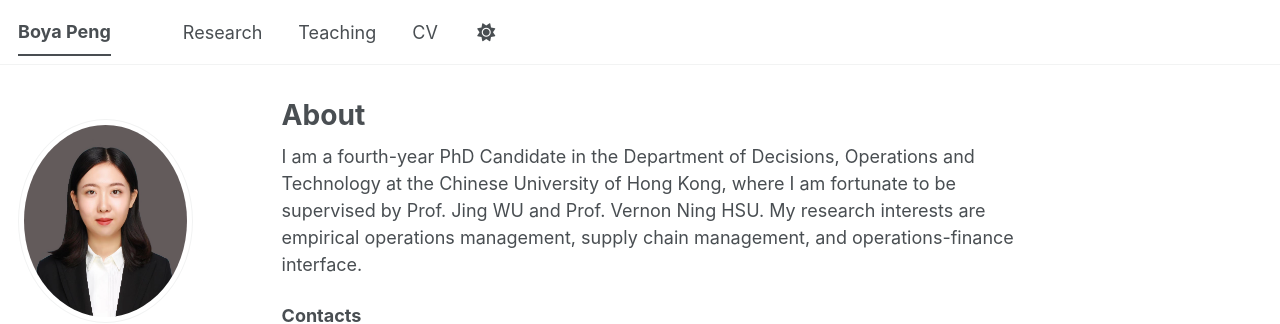
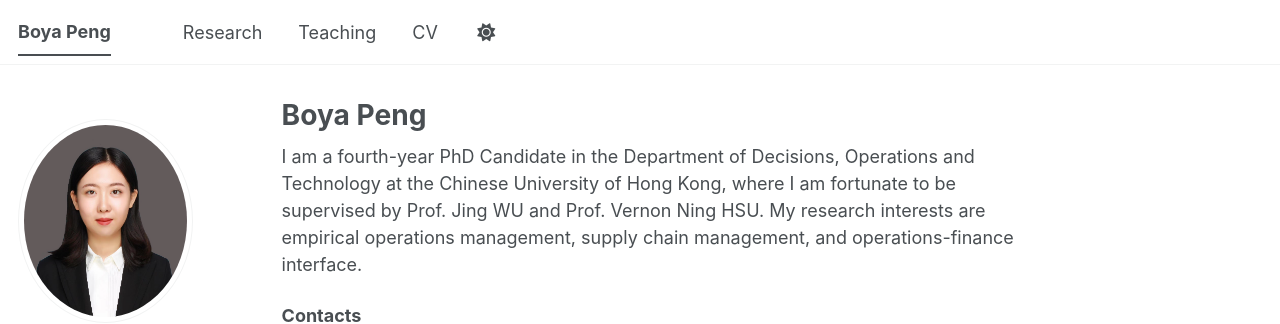
Before and after one commit to peng-boya/peng-boya.github.io, a Jekyll site: the page built from _pages/about.md, in a window 1280 px wide and 1379 px high. Shown: the top 324 px of the window. Built offline with Jekyll 4.4.1, drawn with Linux system fonts in a browser that asks for light colours; some web fonts are replaced; a script bundle is joined from its source files by our own code; library files that are not in the unit come from our copies.

Commit message:
Update title from 'About' to 'Boya Peng'

```diff
--- a/_pages/about.md
+++ b/_pages/about.md
@@ -1,6 +1,6 @@
 ---
 permalink: /
-title: "About"
+title: "Boya Peng"
 author_profile: true
 redirect_from:
   - /about/
```
